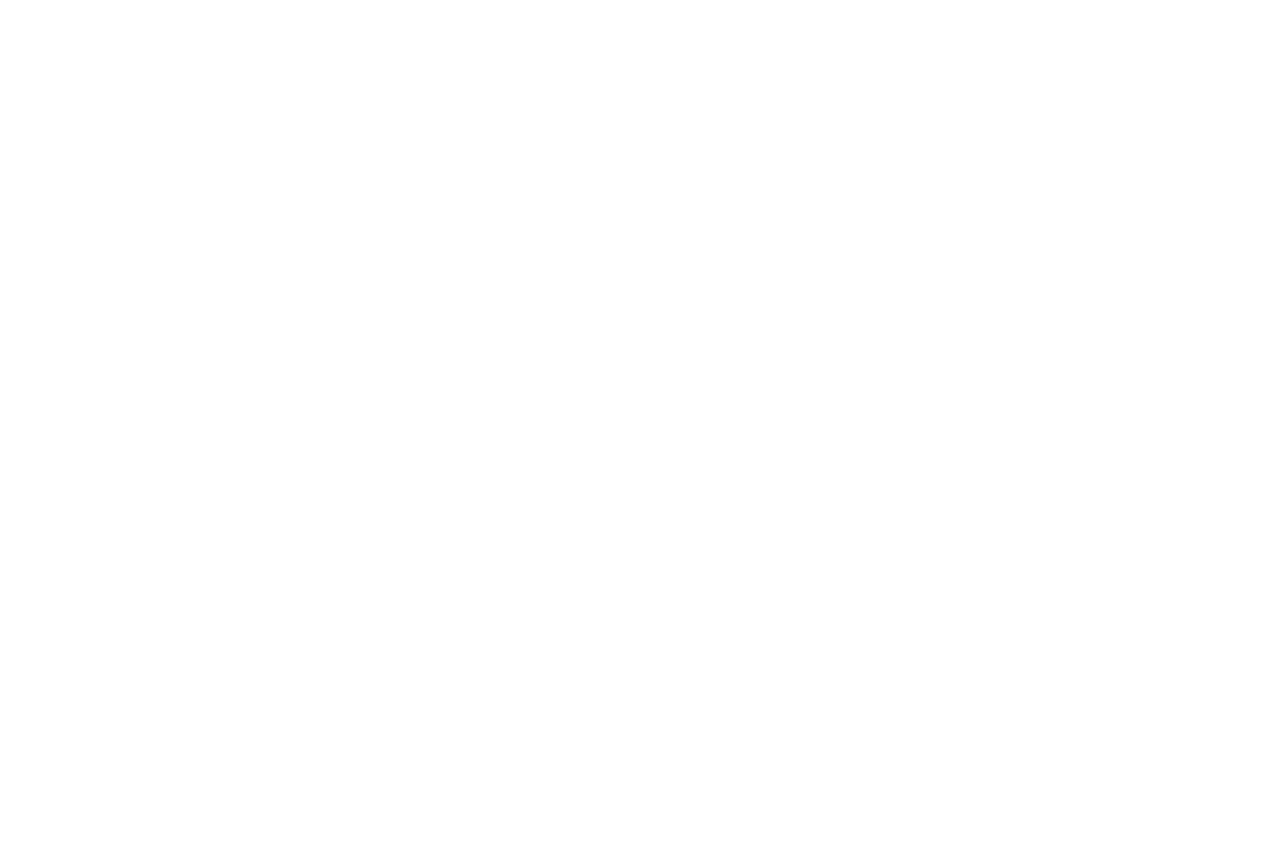
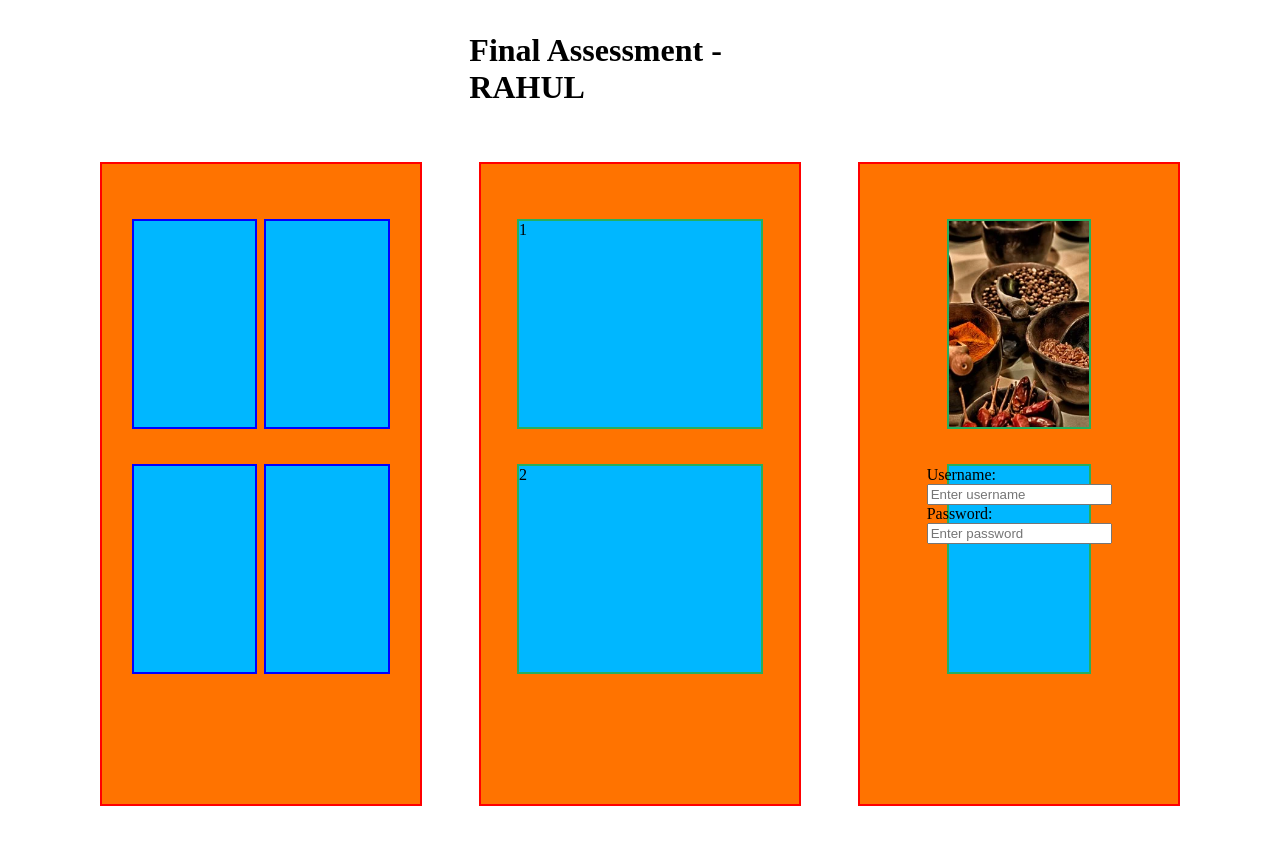
Before and after one commit to rahul-arakka/last, a website: page test.html in a window 1280 px wide. Before the commit the page ends 800 px from the top, so only its background shows below. Drawn offline with Linux system fonts and the light colour scheme.

Commit message:
test modified

```diff
--- /dev/null
+++ b/static/test.css
@@ -0,0 +1,109 @@
+h1{
+    width: 27%;
+    margin: 1em auto;
+}
+.cont{
+    width: 90%;
+    display: flex;
+    margin: auto;
+    justify-content: space-around;
+    height: 800px;
+    /* border: 2px solid black; */
+    flex-direction: row;
+    flex-wrap: wrap;
+}
+.box{
+    border: 2px solid red;
+    display: grid;
+    flex-wrap: wrap;
+    justify-content: center;
+    height: 600px;
+    margin: 0.5em;
+    grid-gap: 5px;
+    /* padding: 1em; */
+    background-color: rgb(255, 115, 0);
+    width: 28%;
+}
+#fb{
+    /* border: 2px solid blue; */
+    grid-template-columns: repeat(2, 40%);
+    align-items: center;
+    justify-items: center;
+    /* margin-top: 0.5em; */
+    grid-template-rows: repeat(2,40%);
+
+}
+.fbitem{
+    border: 2px solid blue;
+    background-color: rgb(0, 183, 255);
+    width: 95%;
+    height: 86%;
+    margin: 1em;
+}
+#sb{
+    /* border: 2px solid blue; */
+    display: grid;
+    /* width: 90%;
+    height: 60%; */
+    grid-template-columns: repeat(1, 80%);
+    align-items: center;
+    justify-items: center;
+    /* margin-top: 0.5em; */
+    grid-template-rows: repeat(2,40%);
+}
+.sbitem{
+    border: 2px solid rgb(37, 175, 94);
+    background-color: rgb(0, 183, 255);
+    width: 95%;
+    justify-content: center;
+    align-items: center;
+    height: 86%;
+    margin: 1em;
+}
+#tb{
+    /* border: 2px solid blue; */
+    display: grid;
+    /* width: 90%;
+    height: 60%; */
+    grid-template-columns: repeat(1, 80%);
+    align-items: center;
+    justify-items: center;
+    /* margin-top: 0.5em; */
+    grid-template-rows: repeat(2,40%);
+}
+.tbitem{
+    border: 2px solid rgb(37, 175, 94);
+    background-color: rgb(0, 183, 255);
+    width: 55%;
+    height: 86%;
+    margin: 1em;
+}
+img{
+    width: 100%;
+    height: 100%;
+    object-fit: cover;
+}
+#form{
+    align-items: center;
+    justify-items: center;
+    width: 100%;
+    height: 100%;
+}
+#fb,#sb,#tb{
+    padding-top:2.5em ;
+    margin: 1.5em;
+}
+@media screen and (max-width:768px){
+    .box{
+        width: 90%;
+        margin: 1em auto;
+        background-color: yellow;
+    }
+    .tbitem{
+        width: 95%;
+    }
+    .fbitem{
+        width: 85%;
+    }
+
+}
--- a/test.html
+++ b/test.html
@@ -1,6 +1,46 @@
-<html>
-    <head>
-        <title>Test</title>
+<!DOCTYPE html>
+<html lang="en">
+<head>
+    <meta charset="UTF-8">
+    <meta http-equiv="X-UA-Compatible" content="IE=edge">
+    <meta name="viewport" content="width=device-width, initial-scale=1.0">
+    <link rel="stylesheet" href="./static/test.css">
+    <title>Test</title>
+</head>
+<body>
+    <div class="main">
+        <h1>Final Assessment - RAHUL</h1>
+        <div class="cont">
+            <div class="box" id="fb">
+               <div class="fbitem"></div>
+               <div class="fbitem"></div>
+               <div class="fbitem"></div>
+               <div class="fbitem"></div>
+            </div>
+            <div class="box" id="sb">
+                <div class="sbitem">1</div>
+                <div class="sbitem">2</div>
+            </div>
+            <div class="box" id="tb">
+                <div class="tbitem">
+                    <img src="./static/images/spicess.jpg" alt="tThis is an image">
+                </div>
+                <div class="tbitem">
+                    <div id="form">
+                        <form action="">
+                            <label for="name">Username: </label>
+                            <input type="text" name="name" id="name" placeholder="Enter username">
+                            <label for="pass">Password: </label>
+                            <input type="password" name="pass" id="pass"placeholder="Enter password">
+                        </form>
+                    </div>
+                </div>
+            </div>
+        </div>
+    </div>
 
-    </head>
+
+
+
+</body>
 </html>
```
